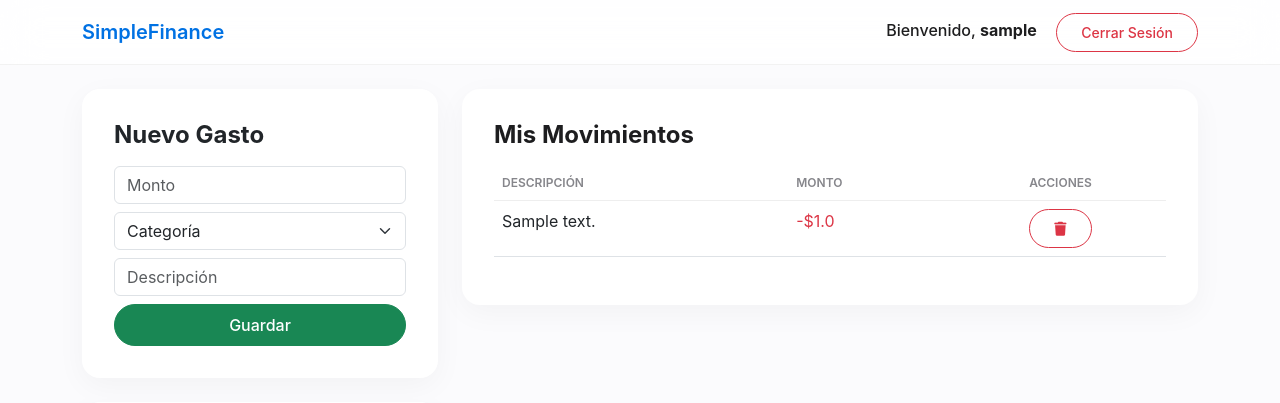
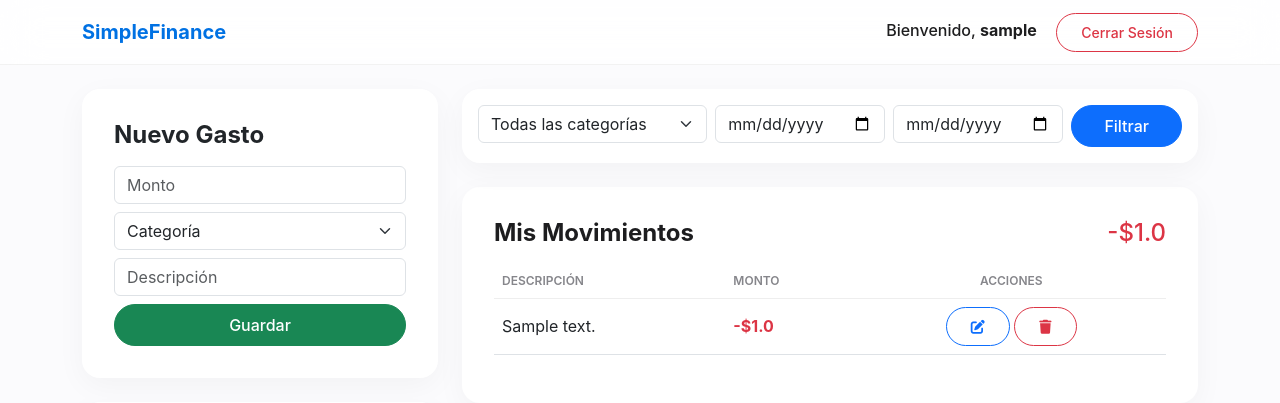
Before and after one commit to Emmanuel071104/proyecto-gastos, a Flask app: page / in a window 1280 px wide. Shown: the top 403 px of the page. Run offline with Flask 3, Linux system fonts and the light colour scheme; a user stored in the database is signed in; tables that the repository leaves empty hold one stand-in row (values such as "Sample post").

Commit message:
Arreglo de bus visuales

```diff
--- a/app.py
+++ b/app.py
@@ -5,8 +5,11 @@ from flask_login import LoginManager, UserMixin, login_user, login_required, log
 from werkzeug.security import generate_password_hash, check_password_hash
 
 app = Flask(__name__)
+
+# --- CONFIGURACIÓN DE SEGURIDAD Y BASE DE DATOS ---
 app.config['SECRET_KEY'] = 'simplefinance_2026_secreto'
 
+# Configuración automática para Render o entorno local
 uri = os.getenv("DATABASE_URL", "sqlite:///gastos.db")
 if uri.startswith("postgres://"):
     uri = uri.replace("postgres://", "postgresql://", 1)
@@ -17,6 +20,8 @@ app.config['SQLALCHEMY_TRACK_MODIFICATIONS'] = False
 db = SQLAlchemy(app)
 login_manager = LoginManager(app)
 login_manager.login_view = 'login'
+
+# --- MODELOS DE LA BASE DE DATOS (ORM) ---
 
 class Usuario(UserMixin, db.Model):
     __tablename__ = 'usuarios'
@@ -46,22 +51,30 @@ class Gasto(db.Model):
 def load_user(user_id):
     return Usuario.query.get(int(user_id))
 
+# --- RUTAS DE LA APLICACIÓN ---
+
 @app.route('/')
 def index():
     if current_user.is_authenticated:
         if current_user.rol == 'admin':
             return redirect(url_for('dashboard'))
+
+        # Lógica de filtros
         cat_id = request.args.get('categoria_id')
         inicio = request.args.get('inicio')
         fin = request.args.get('fin')
+
         query = Gasto.query.filter_by(usuario_id=current_user.id)
+
         if cat_id:
             query = query.filter_by(categoria_id=int(cat_id))
         if inicio and fin:
             query = query.filter(Gasto.fecha.between(inicio, fin))
+
         mis_gastos = query.order_by(Gasto.id.desc()).all()
         todas_categorias = Categoria.query.all()
         return render_template('index.html', gastos=mis_gastos, categorias=todas_categorias)
+
     return render_template('index.html')
 
 @app.route('/dashboard')
@@ -69,12 +82,24 @@ def index():
 def dashboard():
     if current_user.rol != 'admin':
         return redirect(url_for('index'))
-    gastos = Gasto.query.all()
+
+    # Mejora: Cálculo directo en DB para mayor eficiencia
+    total_db = db.session.query(db.func.sum(Gasto.monto)).scalar() or 0
     usuarios = Usuario.query.all()
-    total = sum(g.monto for g in gastos)
-    promedio = total / len(usuarios) if usuarios else 0
+    num_usuarios = len(usuarios)
+    promedio = total_db / num_usuarios if num_usuarios > 0 else 0
+
+    # Todos los gastos para el monitor de auditoría
+    gastos_globales = Gasto.query.all()
     reciente = Gasto.query.order_by(Gasto.id.desc()).limit(5).all()
-    return render_template('dashboard.html', gastos=gastos, total=total, usuarios=usuarios, num_usuarios=len(usuarios), promedio=promedio, reciente=reciente)
+
+    return render_template('dashboard.html',
+                           gastos=gastos_globales,
+                           total=total_db,
+                           usuarios=usuarios,
+                           num_usuarios=num_usuarios,
+                           promedio=promedio,
+                           reciente=reciente)
 
 @app.route('/eliminar_usuario/<int:id>')
 @login_required
@@ -103,7 +128,7 @@ def eliminar(id):
     if gasto.usuario_id == current_user.id:
         db.session.delete(gasto)
         db.session.commit()
-        flash('Registro eliminado.', 'success')
+        flash('Registro eliminado correctamente.', 'success')
     return redirect(url_for('index'))
 
 @app.route('/editar/<int:id>', methods=['POST'])
@@ -111,11 +136,15 @@ def eliminar(id):
 def editar(id):
     gasto = Gasto.query.get_or_404(id)
     if gasto.usuario_id == current_user.id:
-        gasto.monto = float(request.form.get('monto'))
-        gasto.descripcion = request.form.get('descripcion')
-        gasto.categoria_id = int(request.form.get('categoria_id'))
-        db.session.commit()
-        flash('Gasto actualizado.', 'success')
+        # Validación de seguridad
+        try:
+            gasto.monto = float(request.form.get('monto'))
+            gasto.descripcion = request.form.get('descripcion')
+            gasto.categoria_id = int(request.form.get('categoria_id'))
+            db.session.commit()
+            flash('Gasto actualizado con éxito.', 'success')
+        except:
+            flash('Error al actualizar los datos.', 'error')
     return redirect(url_for('index'))
 
 @app.route('/agregar', methods=['POST'])
@@ -152,6 +181,7 @@ def register():
             nuevo = Usuario(username=username, password=hashed_pw)
             db.session.add(nuevo)
             db.session.commit()
+            flash('Registro exitoso. Inicia sesión para continuar.', 'success')
             return redirect(url_for('login'))
     return render_template('register.html')
 
@@ -164,11 +194,17 @@ def logout():
 def setup():
     db.create_all()
     if not Categoria.query.first():
-        db.session.add_all([Categoria(nombre='Comida'), Categoria(nombre='Transporte'), Categoria(nombre='Ocio'), Categoria(nombre='Salud')])
+        db.session.add_all([
+            Categoria(nombre='Comida'),
+            Categoria(nombre='Transporte'),
+            Categoria(nombre='Ocio'),
+            Categoria(nombre='Salud')
+        ])
     if not Usuario.query.filter_by(username='admin').first():
-        db.session.add(Usuario(username='admin', password=generate_password_hash('admin123'), rol='admin'))
+        admin_pw = generate_password_hash('admin123')
+        db.session.add(Usuario(username='admin', password=admin_pw, rol='admin'))
     db.session.commit()
-    return "Base de datos inicializada."
+    return "Base de datos inicializada correctamente."
 
 if __name__ == '__main__':
     app.run(host='0.0.0.0', port=int(os.environ.get('PORT', 5000)))
--- a/templates/base.html
+++ b/templates/base.html
@@ -11,14 +11,14 @@
 <body>
     <nav class="navbar navbar-expand-lg">
         <div class="container">
-            <a class="navbar-brand" href="/">SimpleFinance</a>
-            <div class="ms-auto">
+            <a class="navbar-brand fw-bold" href="/">SimpleFinance</a>
+            <div class=\"ms-auto\">
                 {% if current_user.is_authenticated %}
                     <span class="navbar-welcome">Bienvenido, <strong>{{ current_user.username }}</strong></span>
-                    <a href="/logout" class="btn btn-outline-danger btn-sm btn-modern">Cerrar Sesión</a>
+                    <a href="/logout" class="btn btn-outline-danger btn-sm">Cerrar Sesión</a>
                 {% else %}
-                    <a href="/login" class="btn btn-outline-primary btn-sm btn-modern">Entrar</a>
-                    <a href="/register" class="btn btn-primary btn-sm btn-modern ms-2">Registrarse</a>
+                    <a href="/login" class="btn btn-outline-primary btn-sm">Entrar</a>
+                    <a href="/register" class="btn btn-primary btn-sm ms-2">Registrarse</a>
                 {% endif %}
             </div>
         </div>
--- a/templates/index.html
+++ b/templates/index.html
@@ -5,7 +5,7 @@
     <div class="hero-section text-center">
         <h1 class="hero-title">SimpleFinance</h1>
         <p class="hero-subtitle">Organiza tu dinero de forma sencilla.</p>
-        <a href="/register" class="btn btn-primary btn-modern btn-lg">Empezar Ahora</a>
+        <a href="/register" class="btn btn-primary btn-lg">Empezar Ahora</a>
     </div>
     {% else %}
     <div class="row">
@@ -21,7 +21,7 @@
                         {% endfor %}
                     </select>
                     <input type="text" name="descripcion" class="form-control mb-2" placeholder="Descripción" required>
-                    <button type="submit" class="btn btn-success btn-modern w-100">Guardar</button>
+                    <button type="submit" class="btn btn-success w-100">Guardar</button>
                 </form>
             </div>
             <div class="card">
@@ -30,17 +30,60 @@
             </div>
         </div>
         <div class="col-md-8">
+            <div class="card mb-4 p-3 shadow-sm border-0">
+                <form method="GET" class="row g-2">
+                    <div class="col-md-4">
+                        <select name="categoria_id" class="form-select">
+                            <option value="">Todas las categorías</option>
+                            {% for c in categorias %}
+                            <option value="{{ c.id }}">{{ c.nombre }}</option>
+                            {% endfor %}
+                        </select>
+                    </div>
+                    <div class="col-md-3"><input type="date" name="inicio" class="form-control"></div>
+                    <div class="col-md-3"><input type="date" name="fin" class="form-control"></div>
+                    <div class="col-md-2"><button type="submit" class="btn btn-primary w-100">Filtrar</button></div>
+                </form>
+            </div>
+
             <div class="table-container">
-                <h4 class="fw-bold">Mis Movimientos</h4>
-                <table class="table table-hover mt-3">
+                <div class="d-flex justify-content-between align-items-center mb-3">
+                    <h4 class="fw-bold m-0">Mis Movimientos</h4>
+                    <h4 class="text-danger m-0">-${{ gastos|sum(attribute='monto')|round(2) }}</h4>
+                </div>
+                <table class="table table-hover align-middle">
                     <thead><tr><th>Descripción</th><th>Monto</th><th class="text-center">Acciones</th></tr></thead>
                     <tbody>
                         {% for g in gastos %}
                         <tr>
                             <td>{{ g.descripcion }}</td>
-                            <td class="text-danger">-${{ g.monto }}</td>
+                            <td class="text-danger fw-bold">-${{ g.monto }}</td>
                             <td class="text-center">
-                                <a href="/eliminar/{{ g.id }}" class="btn btn-outline-danger btn-sm"><i class="fas fa-trash"></i></a>
+                                <button class="btn btn-sm btn-outline-primary" data-bs-toggle="modal" data-bs-target="#editModal{{ g.id }}"><i class="fas fa-edit"></i></button>
+                                <a href="/eliminar/{{ g.id }}" class="btn btn-sm btn-outline-danger" onclick="return confirm('¿Eliminar?')"><i class="fas fa-trash"></i></a>
+
+                                <div class="modal fade" id="editModal{{ g.id }}" tabindex="-1">
+                                    <div class="modal-dialog">
+                                        <div class="modal-content text-start">
+                                            <form action="/editar/{{ g.id }}" method="POST">
+                                                <div class="modal-header"><h5 class="modal-title">Editar Movimiento</h5></div>
+                                                <div class="modal-body">
+                                                    <input type="number" step="0.01" name="monto" class="form-control mb-2" value="{{ g.monto }}" required>
+                                                    <input type="text" name="descripcion" class="form-control mb-2" value="{{ g.descripcion }}" required>
+                                                    <select name="categoria_id" class="form-select">
+                                                        {% for c in categorias %}
+                                                        <option value="{{ c.id }}" {% if c.id == g.categoria_id %}selected{% endif %}>{{ c.nombre }}</option>
+                                                        {% endfor %}
+                                                    </select>
+                                                </div>
+                                                <div class="modal-footer">
+                                                    <button type="button" class="btn btn-secondary" data-bs-dismiss="modal">Cancelar</button>
+                                                    <button type="submit" class="btn btn-primary">Guardar</button>
+                                                </div>
+                                            </form>
+                                        </div>
+                                    </div>
+                                </div>
                             </td>
                         </tr>
                         {% endfor %}
```
Also changed, not shown: templates/dashboard.html (+25 -8 lines).
